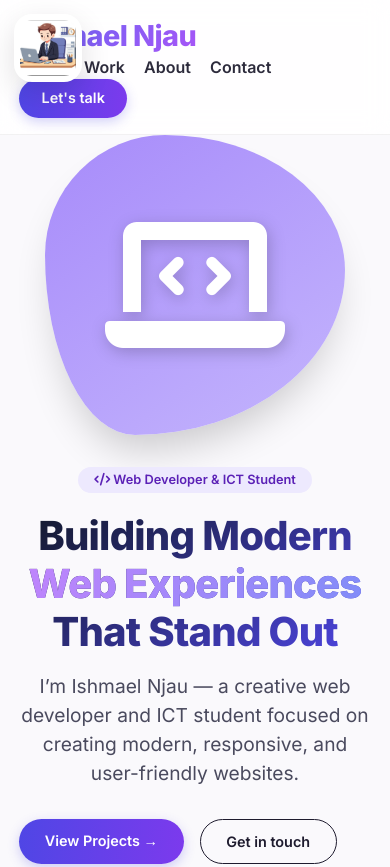
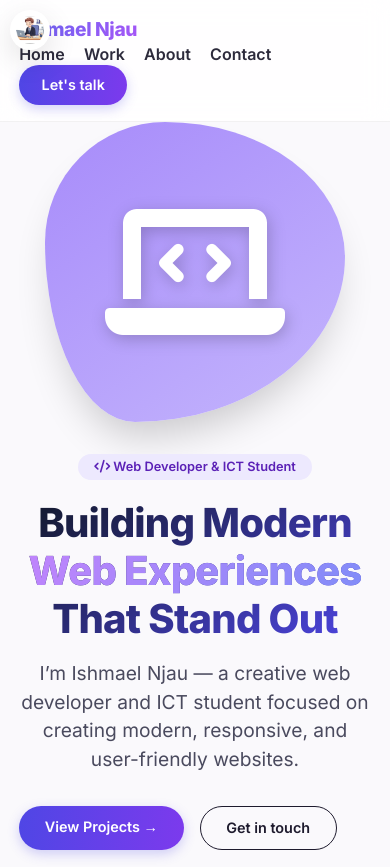
Before and after one commit to jeyjey-001/ishmael-njau, a plain HTML site: page index.html in a window 390 px wide. Shown: the top 867 px of the page. Drawn offline with Linux system fonts and the light colour scheme.

Commit message:
Add files via upload

```diff
--- a/index.html
+++ b/index.html
@@ -432,9 +432,18 @@
         transform: translateX(-50%);
         width: 80px;
       }
-      .section-title {
+        .section-title {
         text-align: center;
         display: block;
+      }
+
+      .logo img {
+        width: 40px;
+        height: 40px;
+      }
+
+      .logo {
+        font-size: 1.2rem;
       }
     }
 
@@ -460,15 +469,15 @@
       box-shadow: 0 18px 40px rgba(79, 70, 229, 0.22);
     }
 
-    @media (max-width: 768px) {
-      .top-left-image {
-        width: 68px;
-        height: 68px;
-        top: 14px;
-        left: 14px;
-        border-radius: 18px;
-      }
+  @media (max-width: 768px) {
+    .top-left-image {
+        width: 40px;
+        height: 40px;
+        top: 10px;
+        left: 10px;
+        border-radius: 50%;
     }
+}
   </style>
 </head>
 <body>
```
